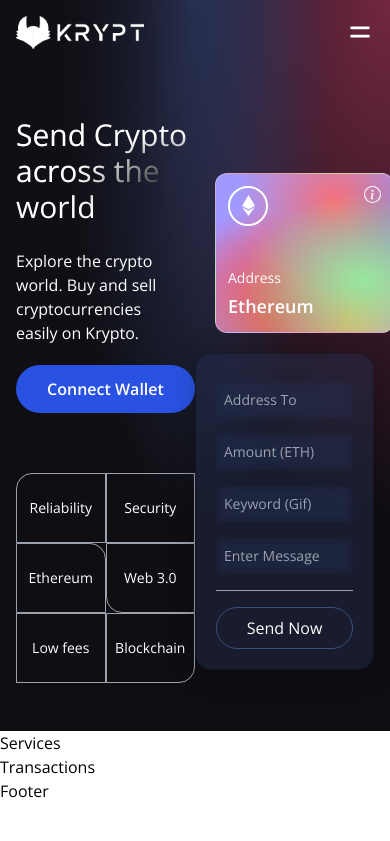
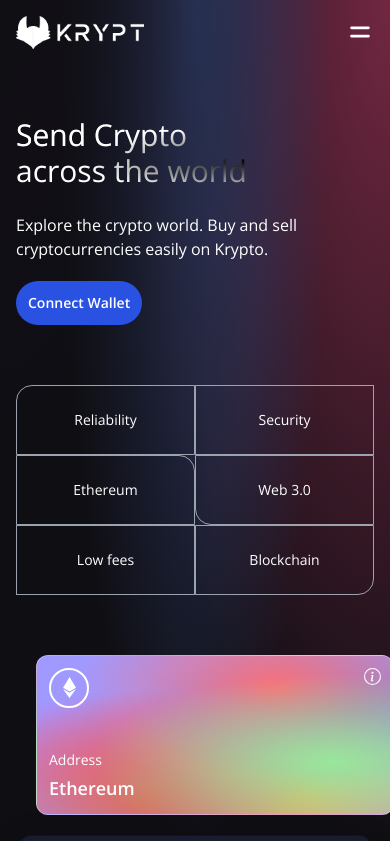
Before and after one commit to NickMagidson/web3-app, a React (Vite) app in the folder client/Crypto/: page / in a window 390 px wide. Shown: the top 841 px of the page. Built offline with nearby package versions, Linux system fonts and the light colour scheme.

Commit message:
CSS responsivness

```diff
--- a/client/Crypto/src/components/Welcome.jsx
+++ b/client/Crypto/src/components/Welcome.jsx
@@ -28,8 +28,8 @@
 
   return (
     <div className="flex w-full justify-center items-center">
-			<div className="flex mf:flex-row items-start justify-between md:p-20 py-12 px-4">
-				<div className="flex flex-1 justify-start flex-col mf:mr-10">
+			<div className="flex mf:flex-row flex-col items-start justify-between md:p-20 py-12 px-4">
+				<div className="flex flex-1 justify-start items-start flex-col mf:mr-10">
 					<h1 className="text-3xl sm:text-5xl text-white text-gradient py-1">
 						Send Crypto <br /> across the world
 					</h1>
@@ -41,7 +41,7 @@
 						onClick={connectWallet}
 						className="flex flex-row justify-center items-center my-5 bg-[#2952e3] p-3 rounded-full cursor-pointer hover:bg-[#2546bd]"
 					>
-						<p className='text-white text-base font-semibold'>Connect Wallet</p>
+						<p className='text-sm text-white text-base font-semibold'>Connect Wallet</p>
 					</button>
 
 					<div className='grid sm:grid-cols-3 grid-cols-2 w-full mt-10'>
```
